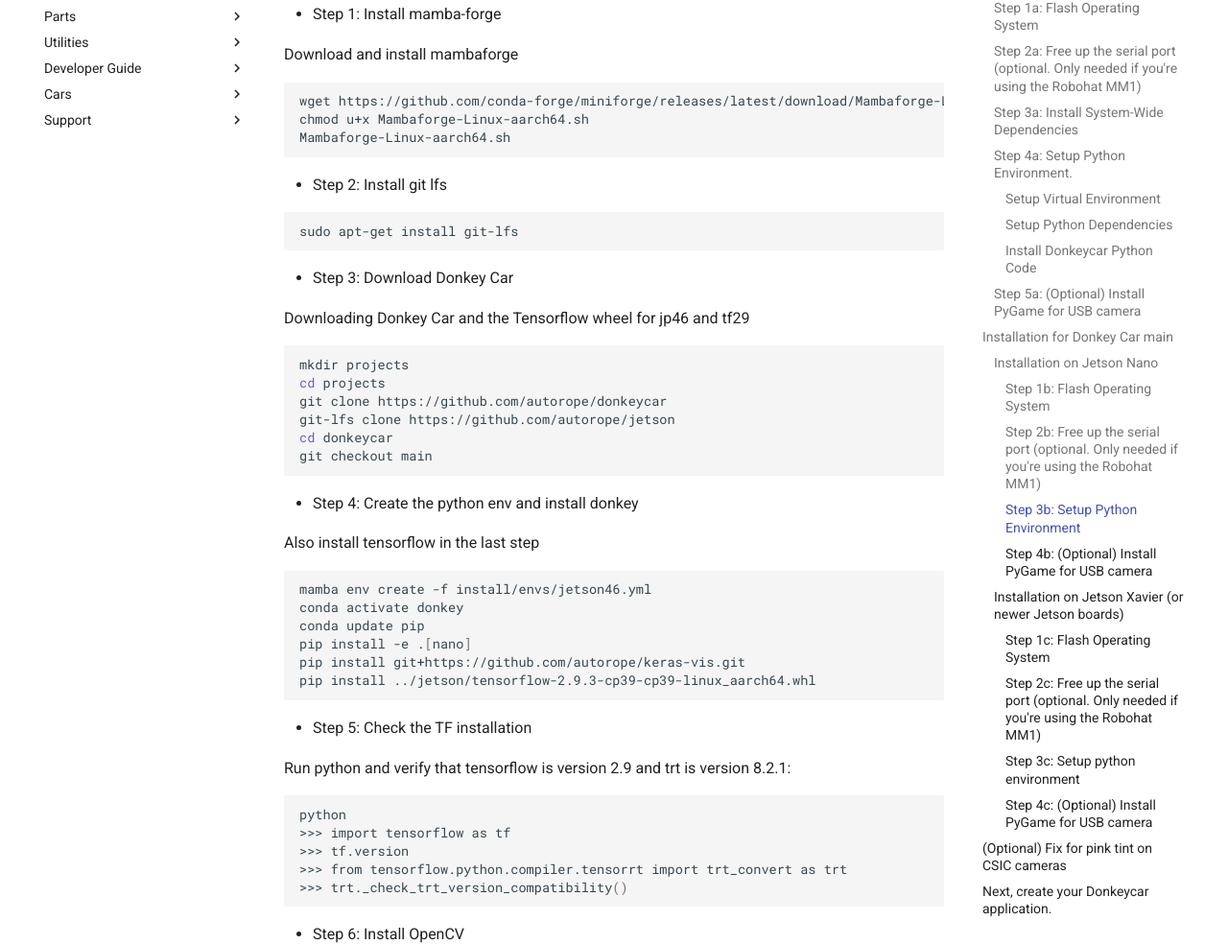
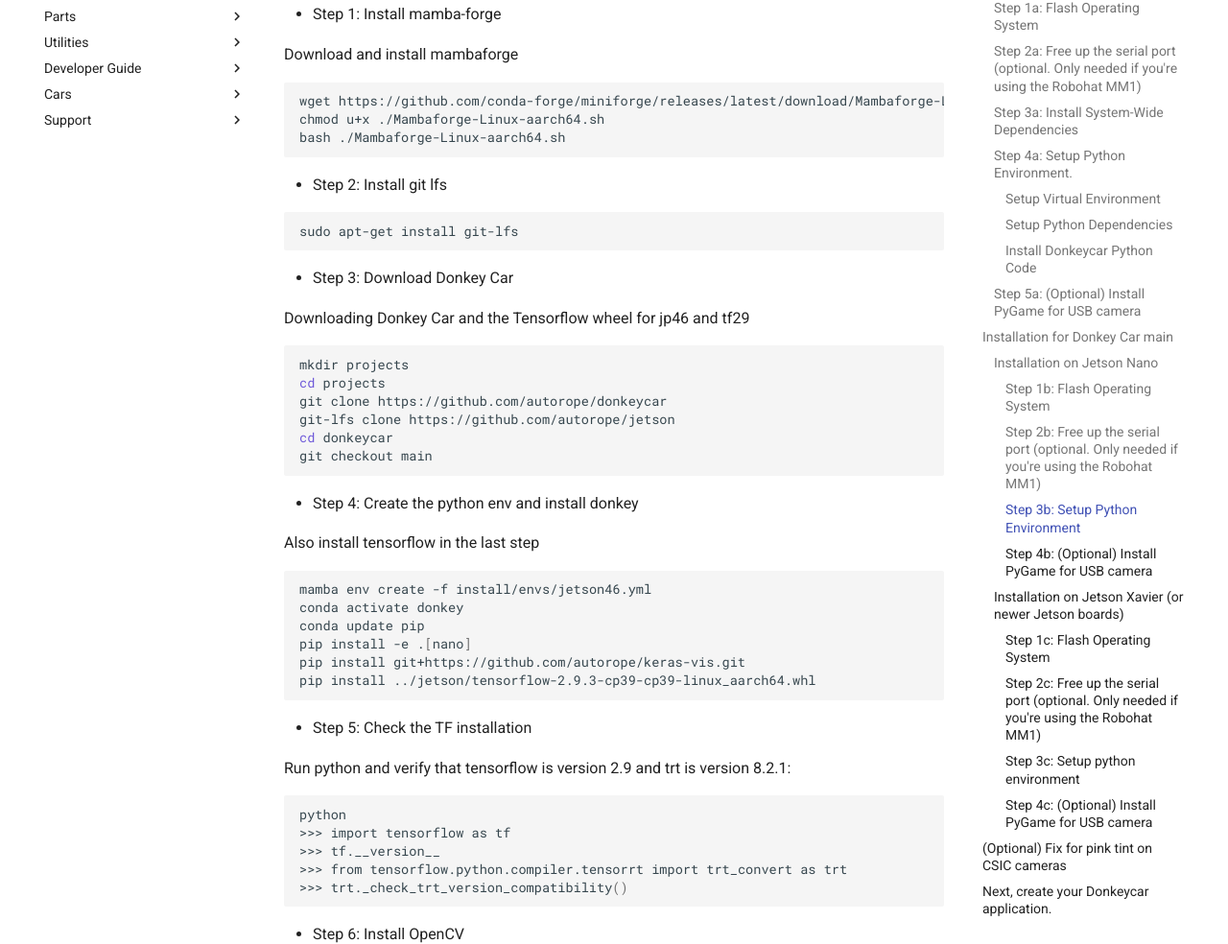
Before and after one commit to autorope/donkeydocs, an MkDocs documentation site: the page built from docs/guide/robot_sbc/setup_jetson_nano.md, in a window 1280 px wide and 1400 px high, scrolled down 4735 px. Shown: the part 145-1129 px from the top of the window at 96% size. Built offline with MkDocs 1.6.1 and Material for MkDocs 9.7.7, drawn with Linux system fonts in a browser that asks for light colours; comment, search, counter and statistics services are not loaded; some of the changed text lies outside the part shown.

Commit message:
Fix some install commands
Mambaforge install and tf.version calls needed updating

````diff
--- a/docs/guide/robot_sbc/setup_jetson_nano.md
+++ b/docs/guide/robot_sbc/setup_jetson_nano.md
@@ -244,8 +244,8 @@ Download and install mambaforge
 
 ```bash
 wget https://github.com/conda-forge/miniforge/releases/latest/download/Mambaforge-Linux-aarch64.sh
-chmod u+x Mambaforge-Linux-aarch64.sh
-Mambaforge-Linux-aarch64.sh
+chmod u+x ./Mambaforge-Linux-aarch64.sh
+bash ./Mambaforge-Linux-aarch64.sh
 ```
 
 * Step 2: Install git lfs
@@ -287,7 +287,7 @@ Run python and verify that tensorflow is version 2.9 and trt is version 8.2.1:
 ```bash
 python
 >>> import tensorflow as tf
->>> tf.version
+>>> tf.__version__
 >>> from tensorflow.python.compiler.tensorrt import trt_convert as trt
 >>> trt._check_trt_version_compatibility()
 ```
@@ -428,7 +428,7 @@ Download and install mambaforge
 ```bash
 wget https://github.com/conda-forge/miniforge/releases/latest/download/Mambaforge-Linux-aarch64.sh
 chmod u+x Mambaforge-Linux-aarch64.sh
-sudo Mambaforge-Linux-aarch64.sh
+bash ./Mambaforge-Linux-aarch64.sh
 ```
 
 * Step 2: Download and install Donkey Car
@@ -463,7 +463,7 @@ you put the above line into your `.bashrc`.
 ```bash
 python
 >>> import tensorflow as tf
->>> tf.version
+>>> tf.__version__
 >>> from tensorflow.python.compiler.tensorrt import trt_convert as trt
 >>> trt._check_trt_version_compatibility()
 ```
````
